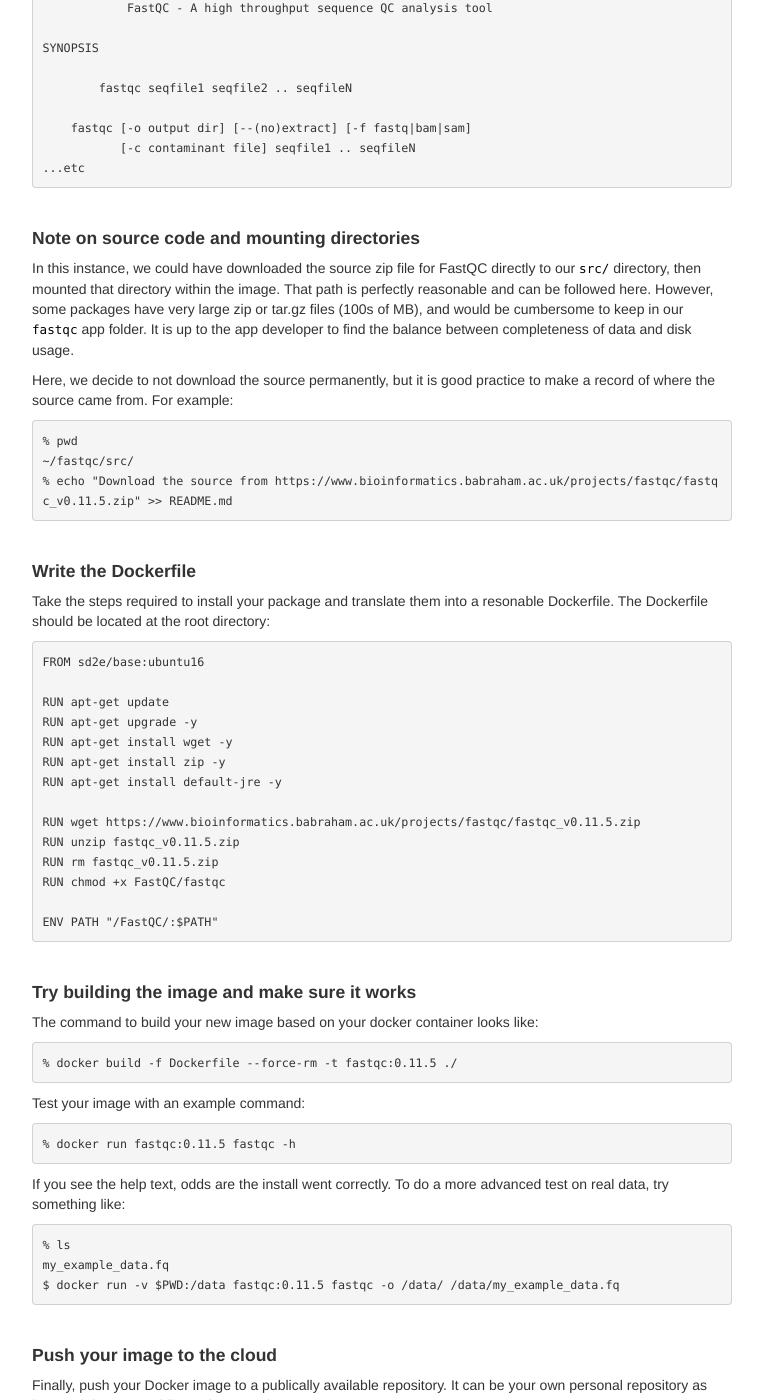
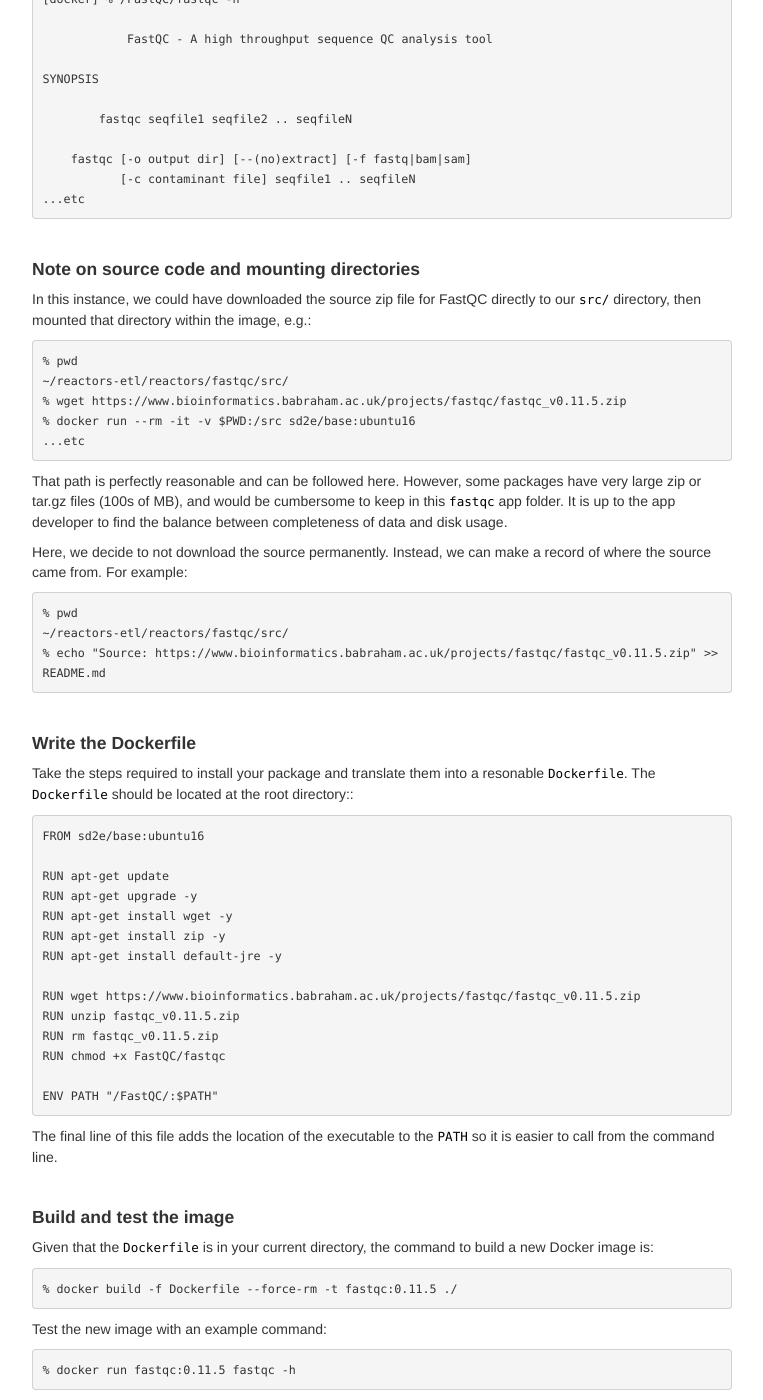
Before and after one commit to SD2E/api-user-guide, a Jekyll site: the page built from docs/create_application_02.md, in a window 1280 px wide and 1400 px high, scrolled down 1151 px. Shown: the whole window, without its empty margins (258-1021 px from the left). Built offline with Jekyll 4.4.1, drawn with Linux system fonts in a browser that asks for light colours; some of the changed text lies outside the part shown.

Commit message:
adding more docker instructions

````diff
--- a/docs/create_application_02.md
+++ b/docs/create_application_02.md
@@ -16,15 +16,19 @@ the full [Docker documentation](https://docs.docker.com/develop/). Please note
 that [Singularity images](http://singularity.lbl.gov/docs-hpc) are also amenable
 to this infrastructure.
 
+We will continue with the example of FastQC from the
+[previous page](create_application_01.md).
+
 <br>
 #### Choose a source image
 
-*Prerequisite: `docker` should be installed*
+*Prerequisite: You should have a [Docker ID](https://hub.docker.com) and
+`docker` should be installed on your local machine*
 
 The only dependency for [FastQC](https://www.bioinformatics.babraham.ac.uk/projects/fastqc/)
 is a reasonably recent Java Runtime Environment.
-Thus, most modern Linux OSes should suffice. The SD2E Docker hub provides base
-images for this. To begin, pull the ubuntu16 base image from the SD2E Docker hub:
+Thus, most modern Linux OS-es should suffice. The SD2E Docker hub provides base
+images for this. To begin, pull the `ubuntu16` base image from the SD2E Docker hub:
 ```
 % docker pull sd2e/base:ubuntu16
 ```
@@ -61,9 +65,9 @@ test the installation interactively, and record the steps for your Dockerfile:
 [docker] % chmod +x FastQC/fastqc
 ```
 
-After a bit of trial and error, the commands above are the steps I found were
-required to install the `fastqc` executable. You can test to make sure it is
-working by, for example:
+After a bit of trial and error, the commands above are
+the shortest path to install the `fastqc` executable. You can test it from within
+the docker image to make sure it is working by, for example:
 ```
 [docker] % /FastQC/fastqc -h
 
@@ -82,25 +86,32 @@ SYNOPSIS
 #### Note on source code and mounting directories
 
 In this instance, we could have downloaded the source zip file for FastQC directly
-to our `src/` directory, then mounted that directory within the image. That path
-is perfectly reasonable and can be followed here. However, some packages have very
-large zip or tar.gz files (100s of MB), and would be cumbersome to keep in our
-`fastqc` app folder. It is up to the app developer to find the balance between
-completeness of data and disk usage.
-
-Here, we decide to not download the source permanently, but it is good practice
-to make a record of where the source came from. For example:
+to our `src/` directory, then mounted that directory within the image, e.g.:
 ```
 % pwd
-~/fastqc/src/
-% echo "Download the source from https://www.bioinformatics.babraham.ac.uk/projects/fastqc/fastqc_v0.11.5.zip" >> README.md
+~/reactors-etl/reactors/fastqc/src/
+% wget https://www.bioinformatics.babraham.ac.uk/projects/fastqc/fastqc_v0.11.5.zip
+% docker run --rm -it -v $PWD:/src sd2e/base:ubuntu16
+...etc
+```
+That path is perfectly reasonable and can be followed here. However, some packages
+have very large zip or tar.gz files (100s of MB), and would be cumbersome to keep
+in this `fastqc` app folder. It is up to the app developer to find the balance
+between completeness of data and disk usage.
+
+Here, we decide to not download the source permanently. Instead, we can make
+a record of where the source came from. For example:
+```
+% pwd
+~/reactors-etl/reactors/fastqc/src/
+% echo "Source: https://www.bioinformatics.babraham.ac.uk/projects/fastqc/fastqc_v0.11.5.zip" >> README.md
 ```
 
 <br>
 #### Write the Dockerfile
 
 Take the steps required to install your package and translate them into a
-resonable Dockerfile. The Dockerfile should be located at the root directory:
+resonable `Dockerfile`. The `Dockerfile` should be located at the root directory::
 ```
 FROM sd2e/base:ubuntu16
 
@@ -118,36 +129,60 @@ RUN chmod +x FastQC/fastqc
 ENV PATH "/FastQC/:$PATH"
 ```
 
+The final line of this file adds the location of the executable to the `PATH`
+so it is easier to call from the command line.
+
 <br>
-#### Try building the image and make sure it works
+#### Build and test the image
 
-The command to build your new image based on your docker container looks like:
+Given that the `Dockerfile` is in your current directory, the command to build
+a new Docker image is:
 ```
 % docker build -f Dockerfile --force-rm -t fastqc:0.11.5 ./
 ```
 
-Test your image with an example command:
+Test the new image with an example command:
 ```
 % docker run fastqc:0.11.5 fastqc -h
 ```
 
-If you see the help text, odds are the install went correctly. To do a more
-advanced test on real data, try something like:
+If you see the FastQC help text, the installation likely was successful.
+At this time, it might be prudent to set up a test with real data as well. The
+template app does not have this directory, but we can add an `example` directory
+to our root to hold example data:
 ```
-% ls
-my_example_data.fq
-$ docker run -v $PWD:/data fastqc:0.11.5 fastqc -o /data/ /data/my_example_data.fq
+% cd ~fastqc/
+% mkdir example/
+% cd example/
+% wget https://molb7621.github.io/workshop/_downloads/SP1.fq
 ```
+
+Next, run the FastQC pipeline on the example data:
+```
+% docker run -v $PWD:/data fastqc:0.11.5 fastqc -o /data /data/SP1.fq
+```
+
+If successful, you should find the output files `SP1_fastqc.html` and `SP1_fastqc.zip`
+in the `~fastqc/example/` directory.
 
 
 <br>
 #### Push your image to the cloud
 
 Finally, push your Docker image to a publically available repository. It can be
-your own personal repository as long as it is set to public, and not to private:
+your own personal repository as long as it is set to public, and not to private.
+To push to your own repository, first tag it with your Docker ID, then push
+it to Docker Hub:
 ```
-% docker push fastqc:0.11.5
+% docker tag fastqc:0.11.5 USERNAME/fastqc:0.11.5
+% docker push USERNAME/fastqc:0.11.5
 ```
+
+Next, we will continue to edit files in the app bundle to call this new image.
+
+Proceed to [Build wrapper and test scripts](create_application_03.md)
+
+Go back to [Create Custom Applications](create_application.md)
 
 ---
 Return to the [API Documentation Overview](../index.md)
````
